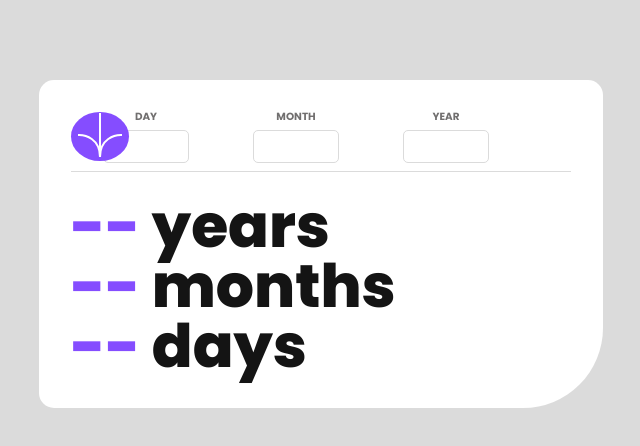
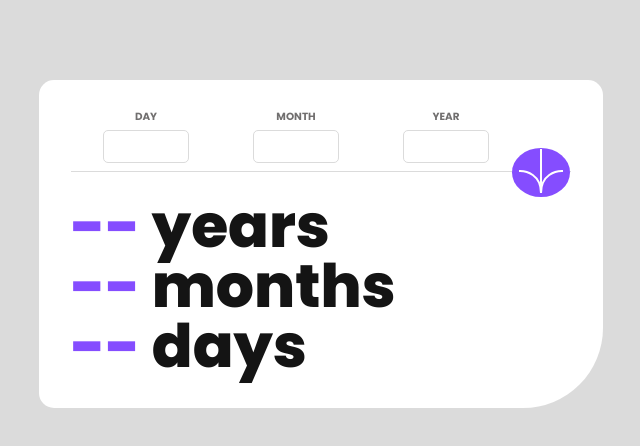
Before and after one commit to lucaso-silva/age-calculator, a plain HTML site: page index.html in a window 1280 px wide. Shown: the whole page, without its empty margins (319-959 px from the left). Drawn offline with Linux system fonts and the light colour scheme.

Commit message:
style: button position

```diff
--- a/assets/css/input-area.css
+++ b/assets/css/input-area.css
@@ -1,5 +1,6 @@
 .section-input {
     border-bottom: 1px solid var(--light-grey);
+    position: relative;
 }
 
 .section-input div {
@@ -51,6 +52,8 @@
     border-radius: 50%;
     cursor: pointer;
     position: absolute;
+    top: 60%;
+    right: 0.25%;
 }
 
 .btn:hover {
```
